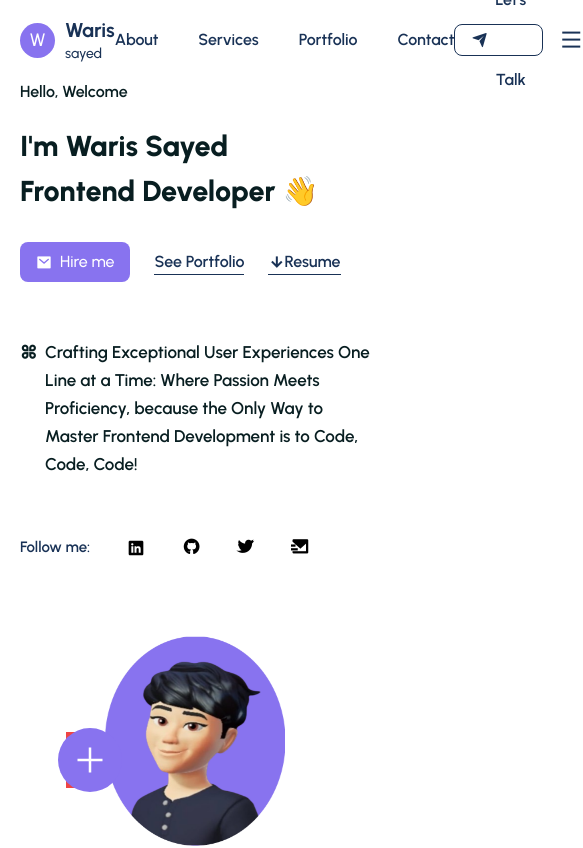
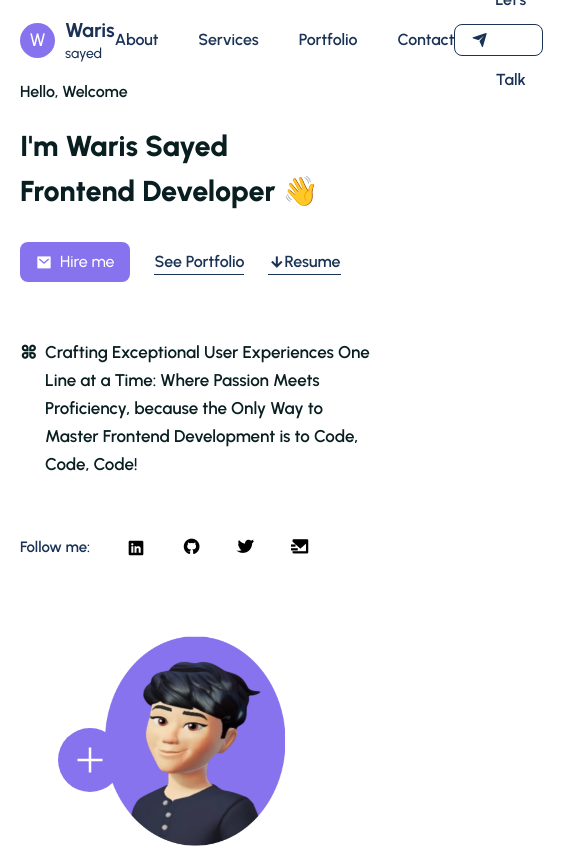
Before and after one commit to warissayed/Portfolio-website, a React (Create React App) app: page / in a window 390 px wide. Shown: the top 848 px of the page, 583 px wide, since content can reach past the window. Built offline with nearby package versions, Linux system fonts and the light colour scheme.

Commit message:
Mobile nav changes

```diff
--- a/src/components/Header/Header.jsx
+++ b/src/components/Header/Header.jsx
@@ -105,12 +105,12 @@ const Header = () => {
                 <i class="ri-send-plane-fill"></i>Let's Talk
               </button>
             </a>
-            <span
+            {/* <span
               onClick={toggleMenu}
               className=" text-2xl text-smallTextColor md:hidden cursor-pointer"
             >
               <i class="ri-menu-line"></i>
-            </span>
+            </span> */}
           </div>
           {/*==================Menu Right End================ */}
         </div>
--- a/src/components/Header/MobileNavbar.jsx
+++ b/src/components/Header/MobileNavbar.jsx
@@ -23,7 +23,7 @@ const MobileNavbar = () => {
 
   return (
     <div className="navFix">
-      <div className="navContainer bg-red-500">
+      <div className="navContainer">
         <div
           className={`bottomNav grid grid-cols-2 gap-16 ${
             isChecked ? "icons-visible" : "icons-hidden"
```
